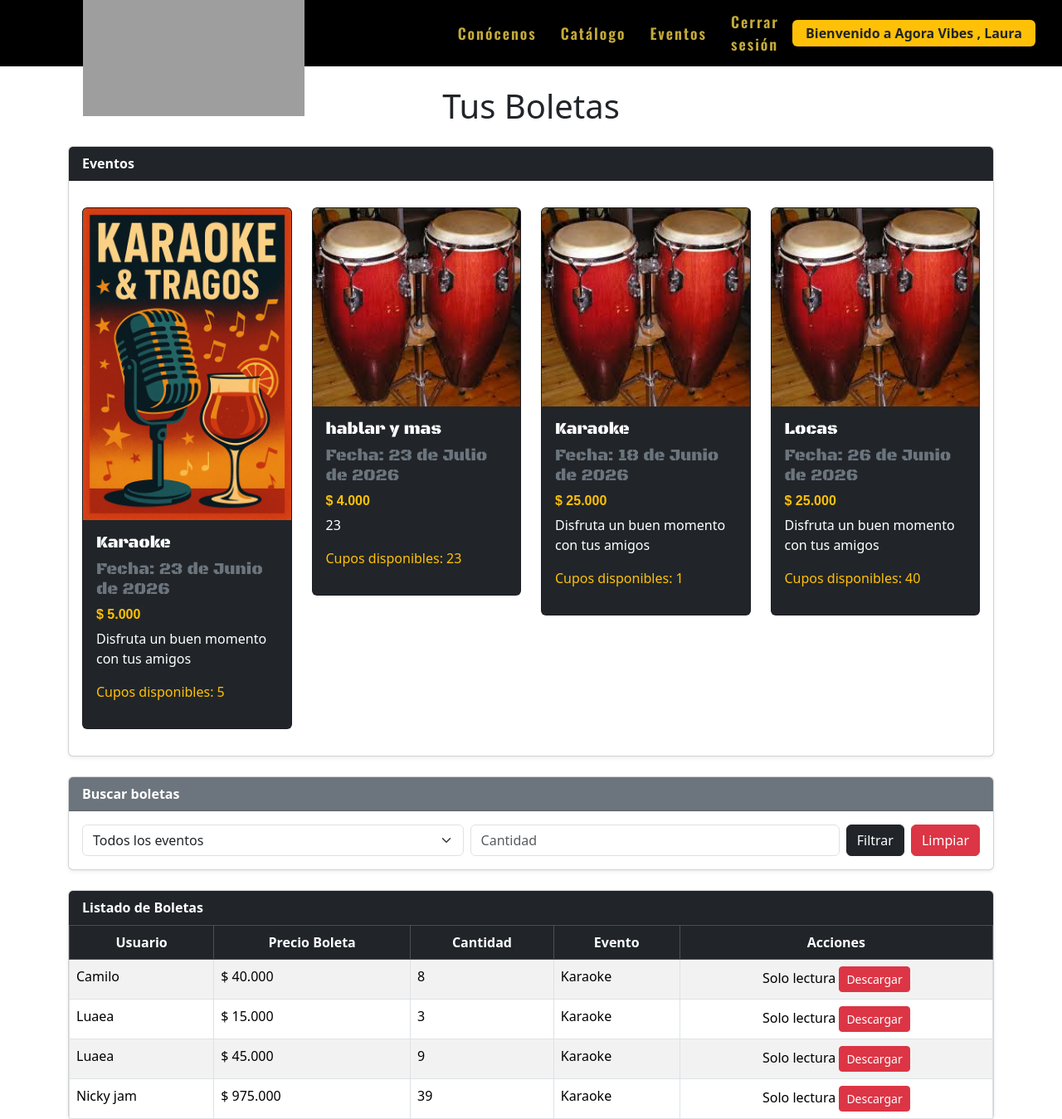
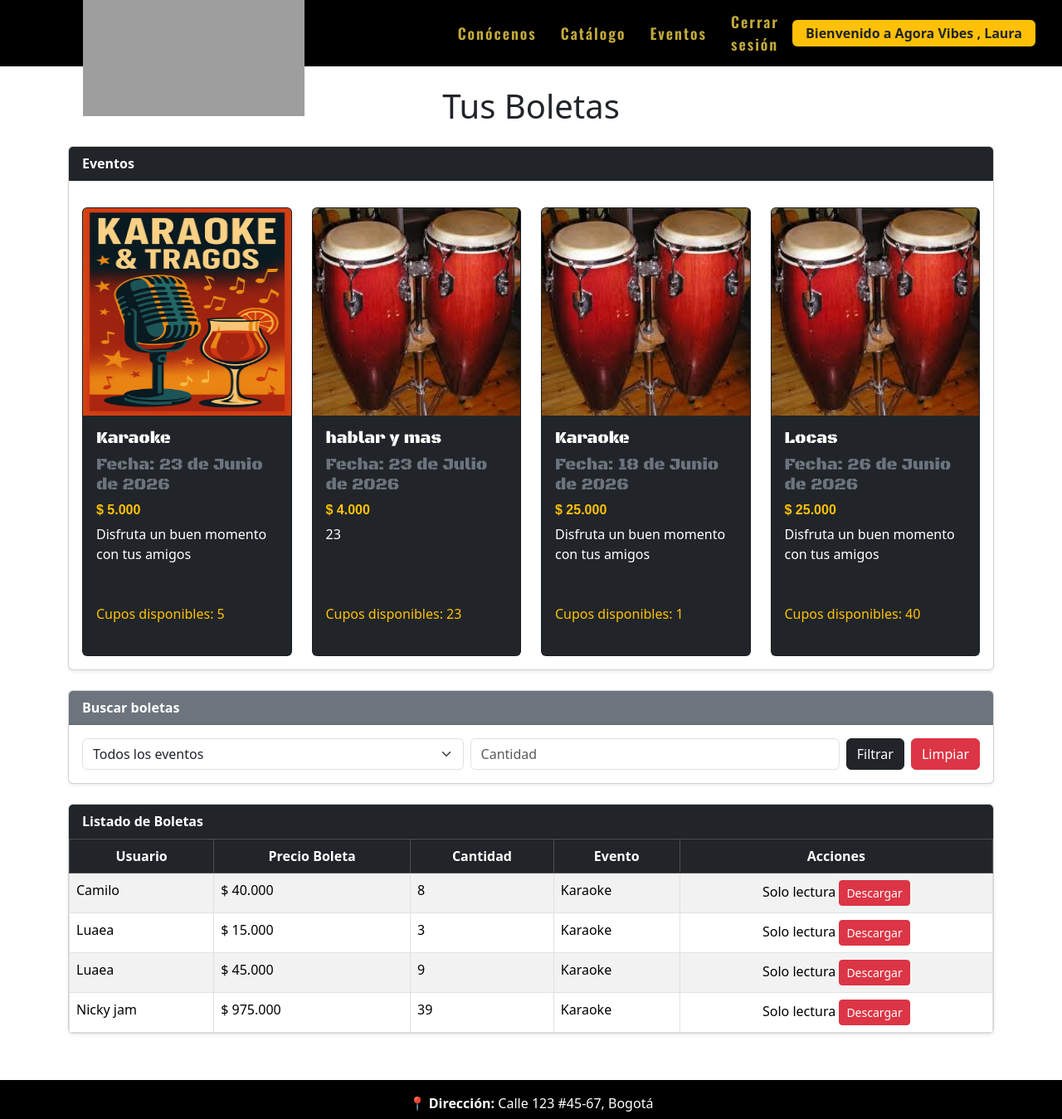
Before and after one commit to sh0826/proyecto_py, a Django app: page /boleta/ in a window 1280 px wide. Shown: the top 1349 px of the page at 83% size. Run offline with Django 5.2, Linux system fonts and the light colour scheme; a user stored in the database is signed in; data comes from the database, SQL or seed files in the repository; parts of the project's set-up code (start-up, migrations or seed data) failed here and were passed over; some web fonts are replaced; grey boxes are pictures that could not be loaded.

Commit message:
add: arreglo de boletas

```diff
--- a/AgoraVibes/AgoraVibesApp/static/css/miapp.css
+++ b/AgoraVibes/AgoraVibesApp/static/css/miapp.css
@@ -199,3 +199,30 @@ nav ul {
 .asteriskField {
     display: none;
 }
+
+
+.evento-card{
+    height: 100%;
+    display: flex;
+    flex-direction: column;
+}
+
+.evento-img{
+    height: 250px;
+    width: 100%;
+    object-fit: over;
+}
+
+.evento-card .card-body{
+    display: flex;
+    flex-direction: column;
+    flex-grow: 1;
+}
+
+.card-text{
+    min-height: 80px;
+}
+
+.estado-cupos{
+    min-height: 30px;
+}
--- a/AgoraVibes/BoletaApp/templates/boleta.html
+++ b/AgoraVibes/BoletaApp/templates/boleta.html
@@ -19,10 +19,10 @@
 
             {% for e in eventos %}
             <div class="col-lg-3 col-md-4 col-sm-6 mb-3">
-                <div class="card rounded mt-3 bg-dark evento-card">
+                <div class="card rounded mt-3 bg-dark evento-card h-100">
                     <img src="{{ e.imagen.url }}"
                          alt="{{ e.nombre }}"
-                         class="card-img-top">
+                         class="card-img-top evento-img">
 
                     <div class="card-body">
                         <h5 class="card-title text-white"
@@ -43,17 +43,18 @@
                         <p class="card-text text-white">
                             {{ e.descripcion }}
                         </p>
-
-                        {% if e.cupos_disponibles > 0 %}
-                            <p class="text-warning">
+                        <div class="estado-cupos">
+                            {% if e.cupos_disponibles > 0 %}
+                            <p class="text-warning mb-0">
                                 Cupos disponibles:
                                 {{ e.cupos_disponibles }}
                             </p>
                         {% else %}
-                            <p class="text-danger fw-bold">
+                            <p class="text-danger fw-bold mb-0">
                                 AGOTADO
                             </p>
                         {% endif %}
+                        </div>
                     </div>
                 </div>
             </div>
```
